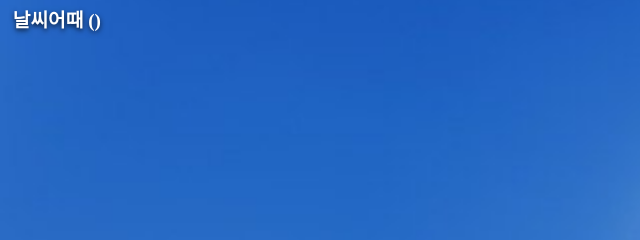
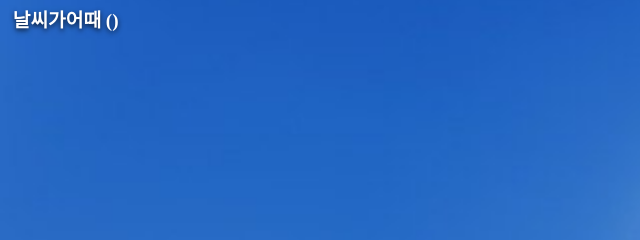
Before and after one commit to serious-han/-, a plain HTML site: page index.html in a window 1280 px wide. Shown: the top 240 px of the page, 0-640 px from the left. Drawn offline with nearby package versions, Linux system fonts and the light colour scheme.

Commit message:
Update index.html
일본 뺌

```diff
--- a/index.html
+++ b/index.html
@@ -16,7 +16,7 @@
             <img src="images/sun.jpg" alt="" />
         </div>
         <header>
-            <h1>날씨어때 (<span id="dosi"></span>)</h1>
+            <h1>날씨가어때 (<span id="dosi"></span>)</h1>
             <select id="city">
                 <option lat="" lon="">현재위치</option>
                 <option lat="37.52682" lon="126.92435">서울</option>
@@ -25,7 +25,6 @@
                 <option lat="35.16155" lon="129.04364">부산</option>
                 <option lat="36.50593" lon="127.26022">세종</option>
                 <option lat="33.49947" lon="126.53113">제주</option>
-                <option lat="35.67979" lon="139.76952">도쿄</option>
                 <option lat="39.90691" lon="116.40848">베이징</option>
                 <option lat="28.61494" lon="77.21562">뉴델리</option>
                 <option lat="52.51713" lon="13.41264">베를린</option>
```
